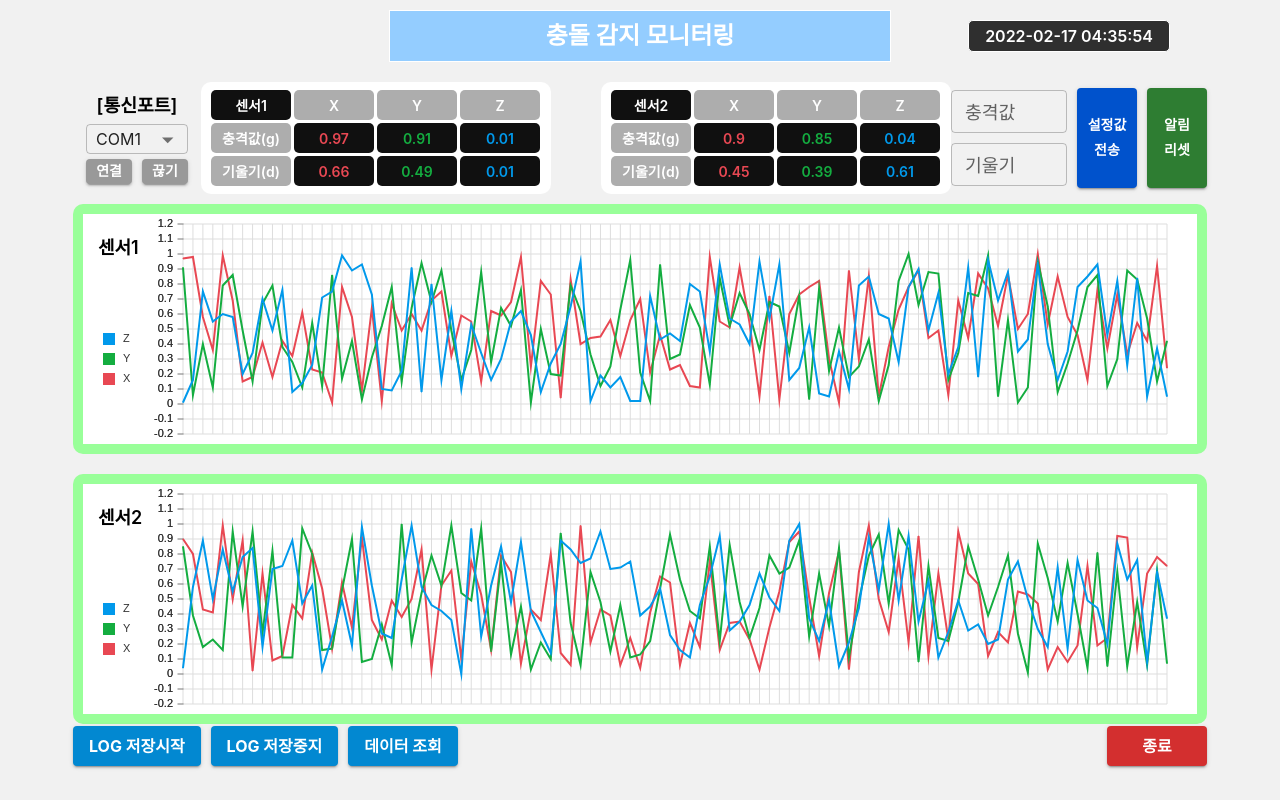
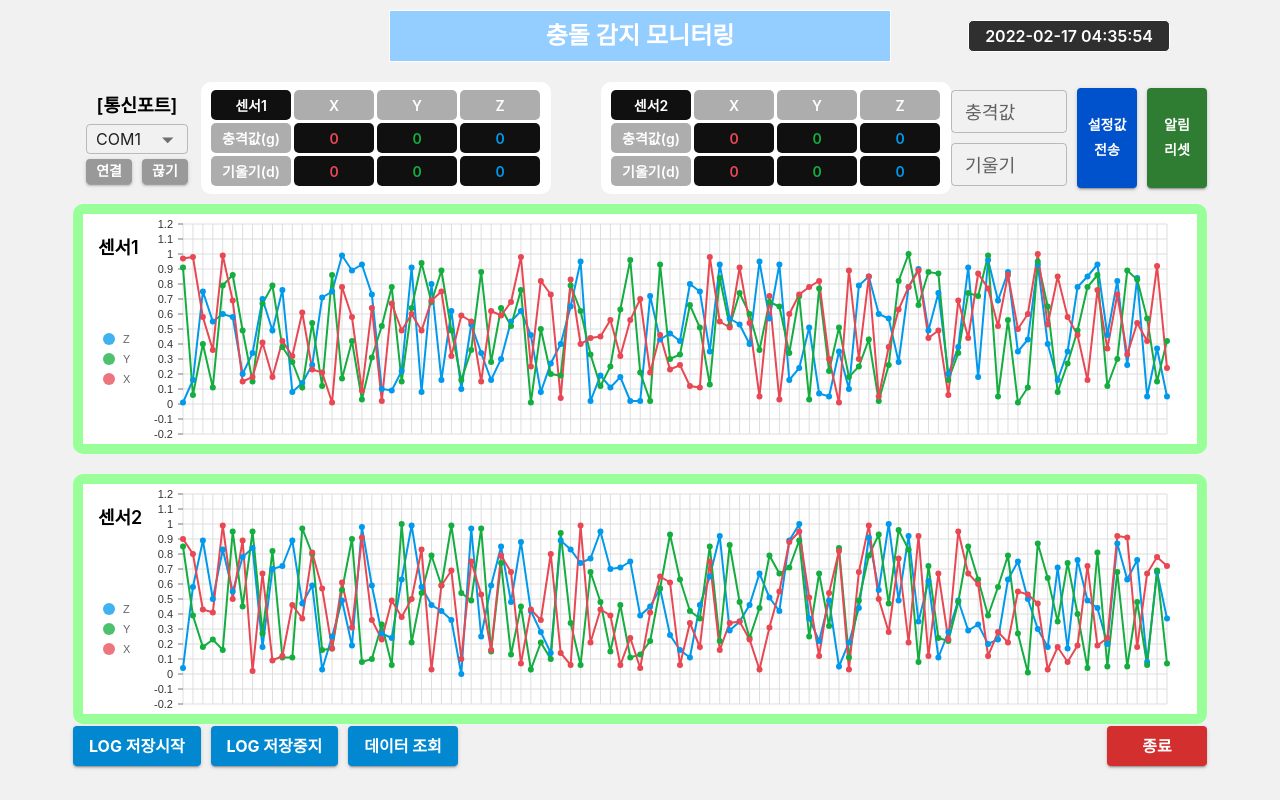
Before and after one commit to hei5enbug/collision-detector-front, a React (Create React App) app: page / in a window 1280 px wide. Built offline with nearby package versions, Linux system fonts and the light colour scheme.

Commit message:
add graph click event to change DataTable

```diff
--- a/src/components/container/TableContainer.tsx
+++ b/src/components/container/TableContainer.tsx
@@ -1,17 +1,17 @@
 import { Stack } from "@mui/material";
 import { memo } from "react";
 import { useAppSelector } from "../../app/hooks";
-import { selectTestData1, selectTestData2 } from "../../features/counter/counterSlice";
+import { selectTableInfo1, selectTableInfo2 } from "../../features/counter/counterSlice";
 import DataTable from "../display/DataTable";
 
 function TableContainer() {
-	const tempDataList1 = useAppSelector(selectTestData1);
-	const tempDataList2 = useAppSelector(selectTestData2);
+	const tableInfo1 = useAppSelector(selectTableInfo1);
+	const tableInfo2 = useAppSelector(selectTableInfo2);
 
 	return (
 		<Stack sx={{ width: "100%", height: "100%", justifyContent: "center", alignItems: "center" }} direction="row" spacing="50px">
-			<DataTable title="센서1" sensorData={tempDataList1[0]} />
-			<DataTable title="센서2" sensorData={tempDataList2[0]} />
+			<DataTable title="센서1" sensorData={tableInfo1} />
+			<DataTable title="센서2" sensorData={tableInfo2} />
 		</Stack>
 	);
 }
--- a/src/components/display/DataGraph.tsx
+++ b/src/components/display/DataGraph.tsx
@@ -1,8 +1,9 @@
-/* eslint-disable @typescript-eslint/no-unused-vars */
 import { memo } from "react";
-import { ResponsiveLineCanvas } from "@nivo/line";
+import { Point, ResponsiveLine } from "@nivo/line";
 import { Box, SxProps, Typography } from "@mui/material";
 import { dataColorArray, ISensorData } from "../../interface/dataType";
+import { setTableInfo1, setTableInfo2 } from "../../features/counter/counterSlice";
+import { useAppDispatch } from "../../app/hooks";
 
 interface IDataGraphProps {
 	sx: SxProps;
@@ -11,6 +12,8 @@ interface IDataGraphProps {
 }
 
 function DataGraph({ sx, title, sensorDataList }: IDataGraphProps) {
+	const dispatch = useAppDispatch();
+
 	const tempData = [
 		{
 			id: "X",
@@ -32,6 +35,18 @@ function DataGraph({ sx, title, sensorDataList }: IDataGraphProps) {
 		},
 	];
 
+	const handleClickPoint = (point: Point, event: React.MouseEvent) => {
+		event.preventDefault();
+		const { index } = point;
+		const changeData = sensorDataList[index % 100];
+
+		if (title === "센서1") {
+			dispatch(setTableInfo1(changeData));
+		} else if (title === "센서2") {
+			dispatch(setTableInfo2(changeData));
+		}
+	};
+
 	const LineGraph = () => (
 		<Box
 			sx={{
@@ -41,7 +56,9 @@ function DataGraph({ sx, title, sensorDataList }: IDataGraphProps) {
 				backgroundColor: "white",
 			}}
 		>
-			<ResponsiveLineCanvas
+			<ResponsiveLine
+				useMesh
+				onClick={handleClickPoint}
 				data={tempData}
 				colors={dataColorArray}
 				margin={{ top: 10, right: 30, bottom: 10, left: 100 }}
@@ -56,7 +73,7 @@ function DataGraph({ sx, title, sensorDataList }: IDataGraphProps) {
 				axisTop={null}
 				axisRight={null}
 				axisBottom={null}
-				pointSize={1}
+				pointSize={6}
 				pointBorderWidth={1}
 				legends={[
 					{
@@ -70,16 +87,7 @@ function DataGraph({ sx, title, sensorDataList }: IDataGraphProps) {
 						itemHeight: 20,
 						itemOpacity: 0.75,
 						symbolSize: 12,
-						symbolShape: "diamond",
-						effects: [
-							{
-								on: "hover",
-								style: {
-									itemBackground: "rgba(0, 0, 0, .03)",
-									itemOpacity: 1,
-								},
-							},
-						],
+						symbolShape: "circle",
 					},
 				]}
 			/>
--- a/src/features/counter/counterSlice.ts
+++ b/src/features/counter/counterSlice.ts
@@ -9,6 +9,8 @@ export interface CounterState {
 	status: "idle" | "loading" | "failed";
 	testData1: ISensorData[];
 	testData2: ISensorData[];
+	tableInfo1: ISensorData;
+	tableInfo2: ISensorData;
 }
 
 const initialState: CounterState = {
@@ -16,6 +18,8 @@ const initialState: CounterState = {
 	status: "idle",
 	testData1: getTestData(100),
 	testData2: getTestData(100),
+	tableInfo1: { detectTime: "", accX: 0, accY: 0, accZ: 0, gyroX: 0, gyroY: 0, gyroZ: 0 },
+	tableInfo2: { detectTime: "", accX: 0, accY: 0, accZ: 0, gyroX: 0, gyroY: 0, gyroZ: 0 },
 };
 
 // The function below is called a thunk and allows us to perform async logic. It
@@ -48,6 +52,12 @@ export const counterSlice = createSlice({
 		incrementByAmount: (state, action: PayloadAction<number>) => {
 			state.value += action.payload;
 		},
+		setTableInfo1: (state, action: PayloadAction<ISensorData>) => {
+			state.tableInfo1 = action.payload;
+		},
+		setTableInfo2: (state, action: PayloadAction<ISensorData>) => {
+			state.tableInfo2 = action.payload;
+		},
 	},
 	// The `extraReducers` field lets the slice handle actions defined elsewhere,
 	// including actions generated by createAsyncThunk or in other slices.
@@ -63,7 +73,7 @@ export const counterSlice = createSlice({
 	},
 });
 
-export const { increment, decrement, incrementByAmount } = counterSlice.actions;
+export const { increment, decrement, incrementByAmount, setTableInfo1, setTableInfo2 } = counterSlice.actions;
 
 // The function below is called a selector and allows us to select a value from
 // the state. Selectors can also be defined inline where they're used instead of
@@ -71,6 +81,8 @@ export const { increment, decrement, incrementByAmount } = counterSlice.actions;
 export const selectCount = (state: RootState): number => state.counter.value;
 export const selectTestData1 = (state: RootState): ISensorData[] => state.counter.testData1;
 export const selectTestData2 = (state: RootState): ISensorData[] => state.counter.testData2;
+export const selectTableInfo1 = (state: RootState): ISensorData => state.counter.tableInfo1;
+export const selectTableInfo2 = (state: RootState): ISensorData => state.counter.tableInfo2;
 
 // We can also write thunks by hand, which may contain both sync and async logic.
 // Here's an example of conditionally dispatching actions based on current state.
```
